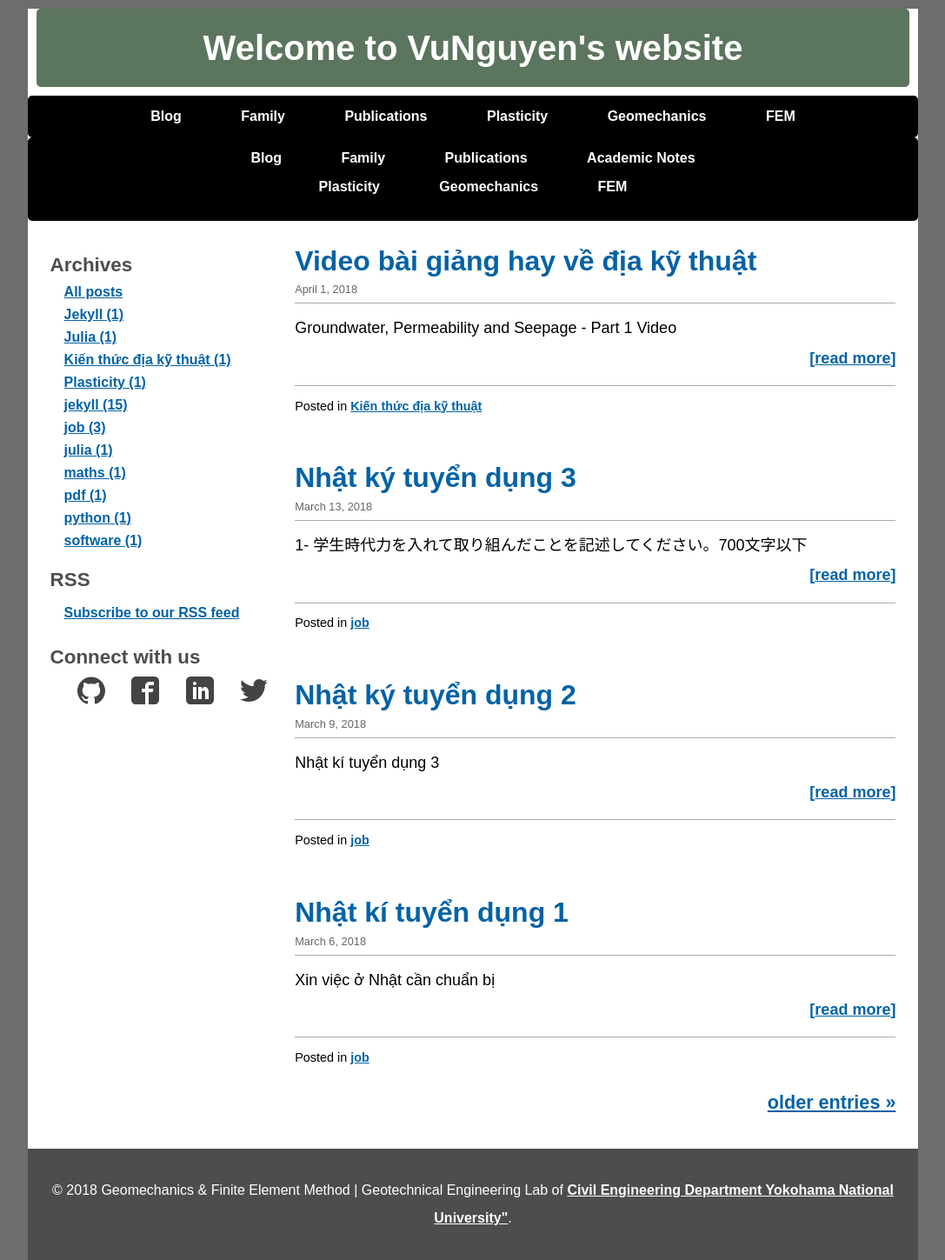
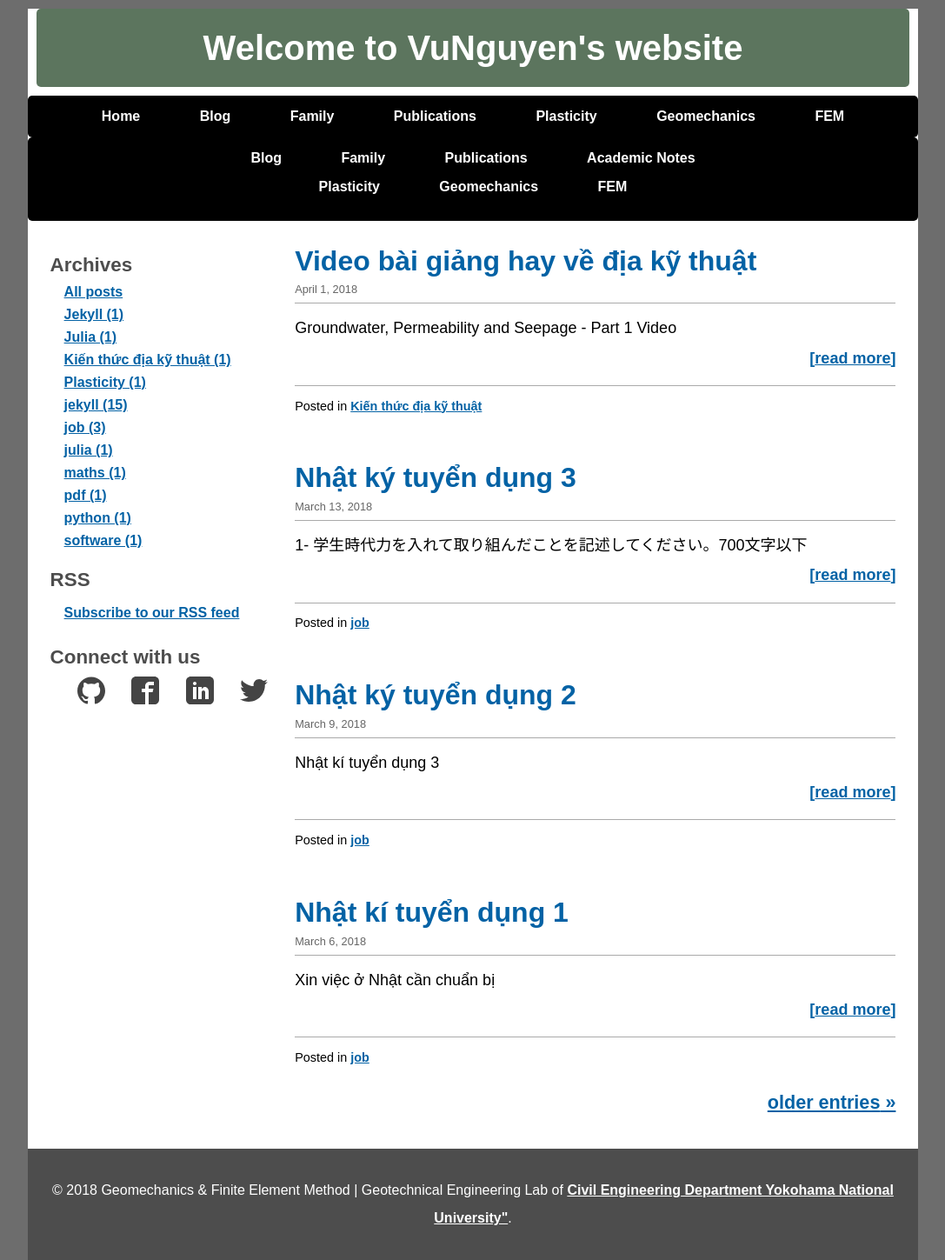
Before and after one commit to quangvunp/geomechanics, a Jekyll site: the page built from index.html, in a window 1280 px wide. Shown: the whole page at 87% size, without its empty margins (96-1183 px from the left). Built offline with Jekyll 4.4.1, drawn with Linux system fonts in a browser that asks for light colours; the list of posts is cut into pages by our own code.

Commit message:
Update default.html

```diff
--- a/_layouts/default.html
+++ b/_layouts/default.html
@@ -28,6 +28,7 @@
 
 <div id="navbar">
 	<ul>
+	<li><a href="{{site.baseurl}}/about.html">Home</a></li>
 	<li><a href="{{site.baseurl}}/index.html">Blog</a></li>
 	<li><a href="{{site.baseurl}}/Family.html">Family</a></li>
 	<li><a href="{{site.baseurl}}/Publications.html">Publications</a></li>
```
